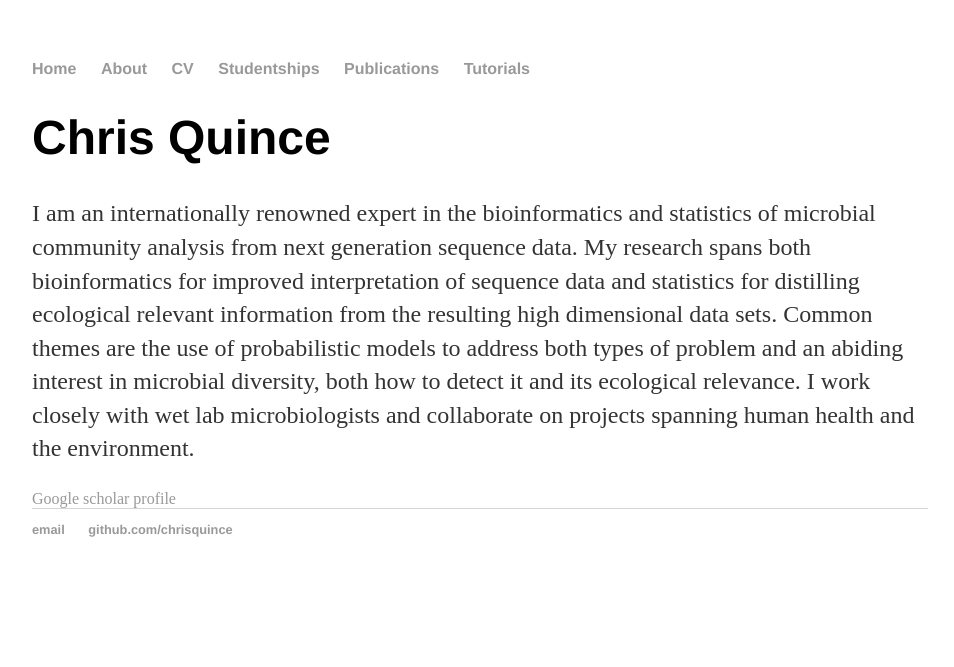
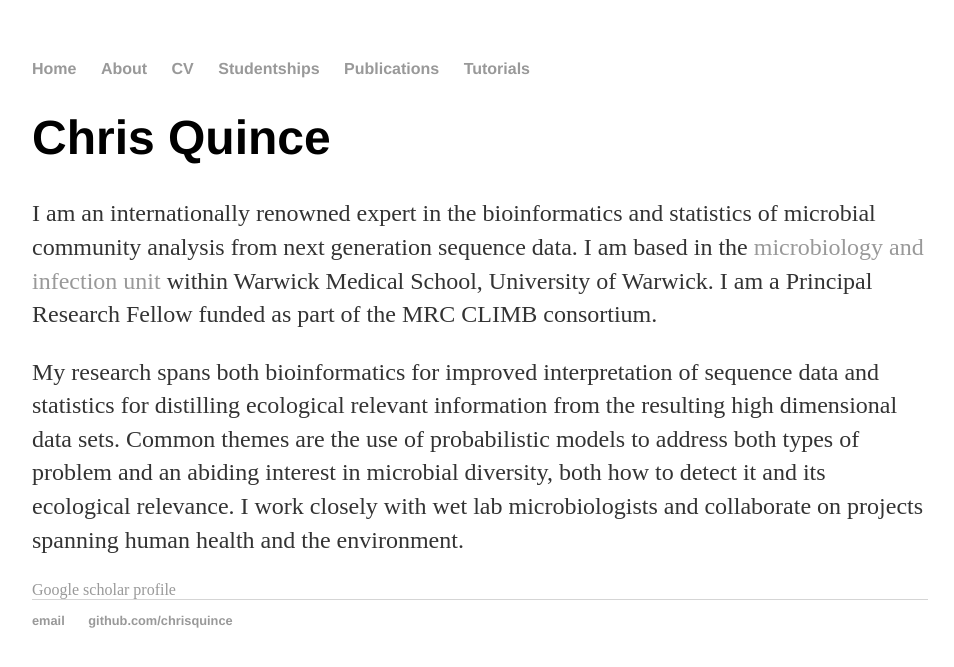
Before and after one commit to chrisquince/chrisquince.github.io, a Jekyll site: the page built from index.html, in a window 1280 px wide. Shown: the top 667 px of the page, without its empty margins (160-1114 px from the left). Built offline with Jekyll 4.4.1, drawn with Linux system fonts in a browser that asks for light colours.

Commit message:
Update index.html

```diff
--- a/index.html
+++ b/index.html
@@ -5,7 +5,10 @@ title: Chris Quince, Metagenomics bioinformatician
 <div class="blurb">
 	<h1>Chris Quince</h1>
 	<p>I am an internationally renowned expert in the bioinformatics and statistics of microbial community analysis from next generation
-	sequence data. My research spans both bioinformatics for improved interpretation of sequence data and statistics for distilling
+	sequence data. I am based in the <a href="http://www2.warwick.ac.uk/fac/med/research/tsm/microinfect/"> microbiology and infection unit</a>
+	within Warwick Medical School, University of Warwick. I am a Principal Research Fellow funded as part of the MRC CLIMB consortium.</p>
+
+	<p> My research spans both bioinformatics for improved interpretation of sequence data and statistics for distilling
 	ecological relevant information from the resulting high dimensional data sets. Common themes are the use of probabilistic
 	models to address both types of problem and an abiding interest in microbial diversity, both how to detect it and its
 	ecological relevance. I work closely with wet lab microbiologists and collaborate on projects spanning human health and the environment.</p>
```
